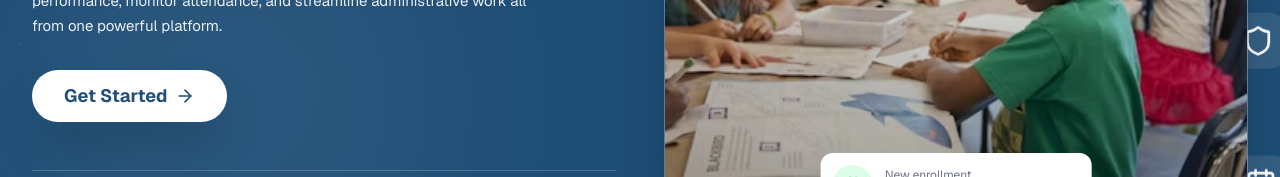
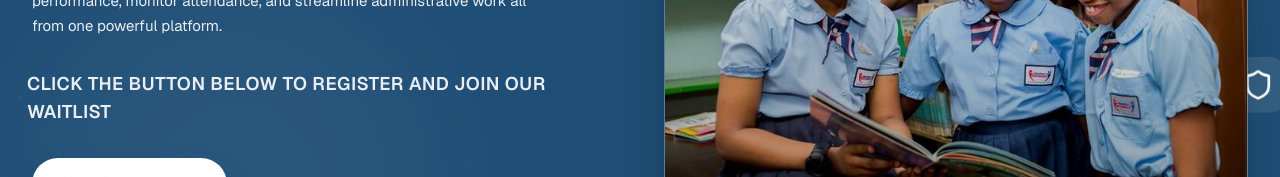
Before and after one commit to school-pilot/main-frontend, a React (Vite) app: page / in a window 1280 px wide. Shown: the part 423-600 px from the top of the page. Built offline with nearby package versions, Linux system fonts and the light colour scheme; no server answers.

Commit message:
jjhfjjhskk

```diff
--- a/src/components/Landing.jsx
+++ b/src/components/Landing.jsx
@@ -195,6 +195,30 @@ const Landing = () => {
               all from one powerful platform.
             </motion.p>
 
+
+
+<motion.p
+  initial={{ opacity: 0, y: 20 }}
+  animate={{
+    opacity: 1,
+    y: 0,
+    scale: [1, 1.02, 1],
+  }}
+  transition={{
+    duration: 0.6,
+    ease: [0.25, 0.1, 0.25, 1],
+    scale: {
+      duration: 2,
+      repeat: Infinity,
+      repeatType: "reverse",
+      ease: "easeInOut"
+    }
+  }}
+  className="text-white/90 mb-8 max-w-lg mx-auto lg:mx-0 text-lg font-semibold tracking-wide"
+>
+  CLICK THE BUTTON BELOW TO REGISTER AND JOIN OUR WAITLIST
+</motion.p>
+
             {/* CTA Buttons */}
             <motion.div
               variants={itemVariants}
--- a/src/components/Testimonials.jsx
+++ b/src/components/Testimonials.jsx
@@ -1,11 +1,11 @@
 const Testimonials = () => {
     const testimonials = [
-        { text: "SchoolPilot has completely transformed how we manage attendance and grades. Our teachers save hours every week.", name: "Sarah Johnson", role: "High School Teacher", image: "https://images.unsplash.com/photo-1633332755192-727a05c4013d?q=80&w=200" },
-        { text: "As a principal, I finally have a clear view of school performance. The analytics dashboard is a game changer.", name: "Michael Okafor", role: "School Principal", image: "https://images.unsplash.com/photo-1535713875002-d1d0cf377fde?q=80&w=200" },
-        { text: "My parents love the instant updates on their child's progress. Communication has never been this smooth.", name: "Grace Mwangi", role: "Class Teacher", image: "https://images.unsplash.com/photo-1527980965255-d3b416303d12?w=200&auto=format&fit=crop&q=60" },
-        { text: "Running a multi-campus school is complex. SchoolPilot makes it feel simple and organized.", name: "David Chen", role: "School Owner", image: "https://images.unsplash.com/photo-1522075469751-3a6694fb2f61?w=200&auto=format&fit=crop&q=60" },
-        { text: "The parent-teacher communication feature has boosted engagement by over 60%. Parents feel more involved now.", name: "Amara Nkosi", role: "Deputy Headteacher", image: "https://images.unsplash.com/photo-1438761681033-6461ffad8d80?q=80&w=100&h=100&auto=format&fit=crop" },
-        { text: "I can track my child's homework, test scores, and attendance all in one app. Peace of mind for any parent.", name: "James Wilson", role: "Parent", image: "https://raw.githubusercontent.com/prebuiltui/prebuiltui/main/assets/userImage/userImage1.png" }
+        { text: "SchoolPilot has completely transformed how we manage attendance and grades. Our teachers save hours every week.", name: "okoro Johnson", role: "High School Teacher", image: "https://i.pinimg.com/1200x/ce/a9/f1/cea9f1f584f2470b2770cd137d54e34e.jpg" },
+        { text: "As a principal, I finally have a clear view of school performance. The analytics dashboard is a game changer.", name: "Michael Okafor", role: "School Principal", image: "https://i.pinimg.com/736x/b1/68/8e/b1688e493f110048cbbad1c67aea7b42.jpg" },
+        { text: "My parents love the instant updates on their child's progress. Communication has never been this smooth.", name: "Grace Mwangi", role: "Class Teacher", image: "https://i.pinimg.com/736x/37/5f/7b/375f7b97542b07b3c6a2cae848aeedc6.jpg" },
+        { text: "Running a multi-campus school is complex. SchoolPilot makes it feel simple and organized.", name: "David chukwu", role: "School Owner", image: "https://i.pinimg.com/736x/75/f2/ee/75f2ee195263a366321431c3f3c2e4f0.jpg" },
+        { text: "The parent-teacher communication feature has boosted engagement by over 60%. Parents feel more involved now.", name: "Amara Nkosi", role: "Deputy Headteacher", image: "https://i.pinimg.com/1200x/09/ef/7e/09ef7e73cdd1ddada4a30de9838c3207.jpg" },
+        { text: "I can track my child's homework, test scores, and attendance all in one app. Peace of mind for any parent.", name: "Joy Ugochukwu", role: "Parent", image: "https://i.pinimg.com/736x/7a/92/d8/7a92d8f02c17a347a09558a2450594e2.jpg" }
     ];
 
     const rows = [
```
Also changed, not shown: src/assets/hero.png, src/assets/others.png.
